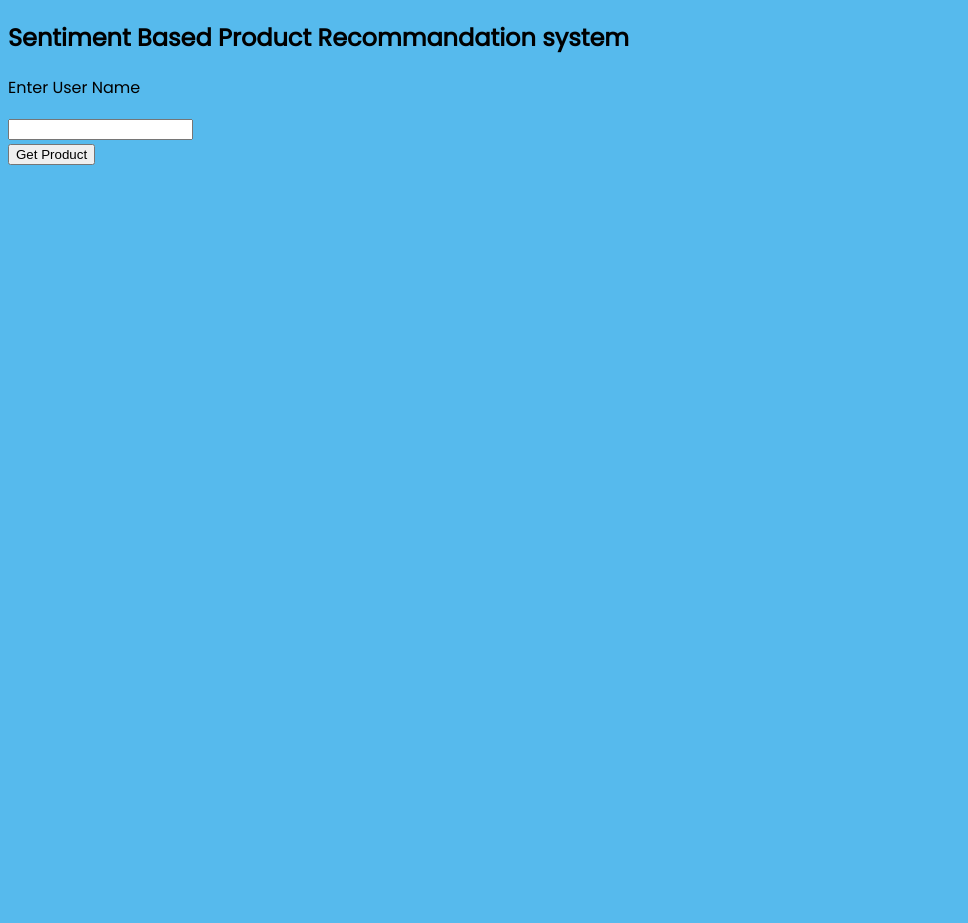
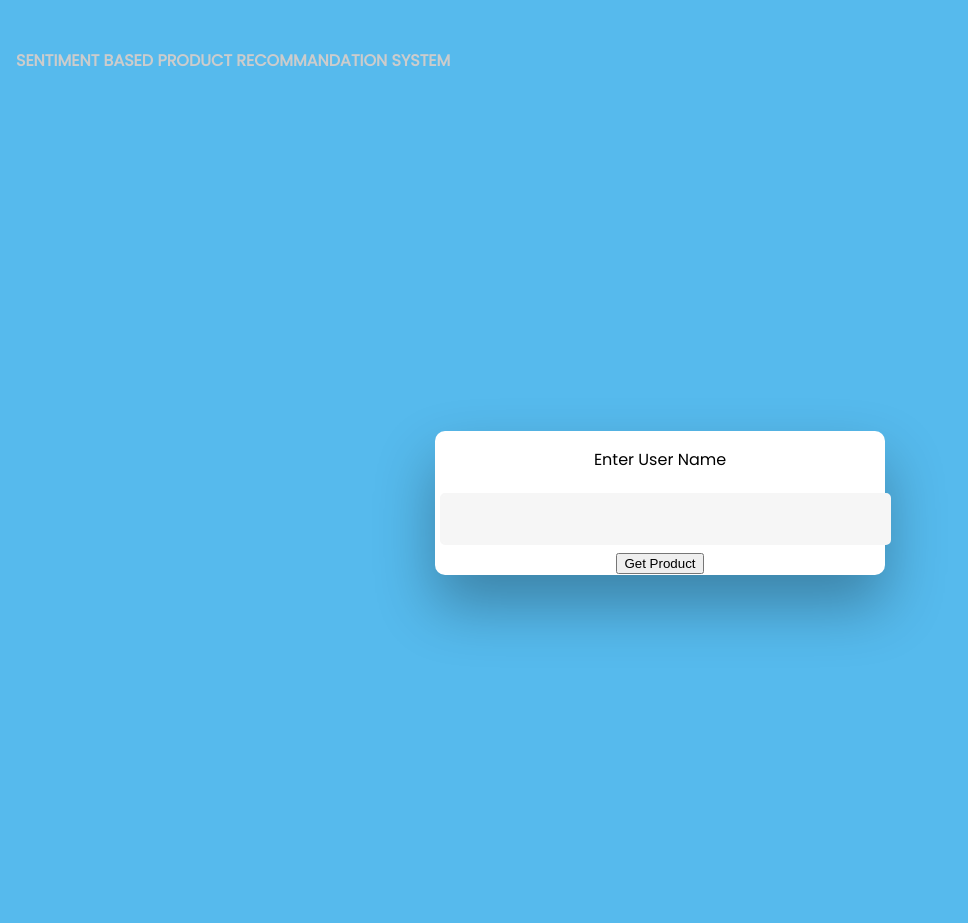
Before and after one commit to DineshLJ/Sentiment-Based-Product-Recommendation-System, a Flask app: page / in a window 1280 px wide. Shown: the whole page, without its empty margins (0-968 px from the left). Before the commit the page ends 165 px from the top, so only its background shows below. Run offline with Flask 2, Linux system fonts and the light colour scheme.

Commit message:
Update home.html

```diff
--- a/templates/home.html
+++ b/templates/home.html
@@ -5,7 +5,51 @@
 		@import url('https://fonts.googleapis.com/css?family=Poppins');
 		html {background-color: #56baed;}
                 body {font-family: "Poppins", sans-serif;height: 100vh;}
+		a {color: #92badd;display:inline-block;text-decoration: none;font-weight: 400;}
+		h2 {text-align: center;font-size: 16px;font-weight: 600;text-transform: uppercase;display:inline-block;margin: 40px 8px 10px 8px; color: #cccccc;}
+		.wrapper {display: flex;align-items: center;flex-direction: column; justify-content: center;width: 100%;min-height: 100%;padding: 20px;}
+		#formContent {
+  -webkit-border-radius: 10px 10px 10px 10px;
+  border-radius: 10px 10px 10px 10px;
+  background: #fff;
+  padding: 30px;
+  width: 90%;
+  max-width: 450px;
+  position: relative;
+  padding: 0px;
+  -webkit-box-shadow: 0 30px 60px 0 rgba(0,0,0,0.3);
+  box-shadow: 0 30px 60px 0 rgba(0,0,0,0.3);
+  text-align: center;
+}
+		input[type=text] {
+  background-color: #f6f6f6;
+  border: none;
+  color: #0d0d0d;
+  padding: 15px 32px;
+  text-align: center;
+  text-decoration: none;
+  display: inline-block;
+  font-size: 16px;
+  margin: 5px;
+  width: 85%;
+  border: 2px solid #f6f6f6;
+  -webkit-transition: all 0.5s ease-in-out;
+  -moz-transition: all 0.5s ease-in-out;
+  -ms-transition: all 0.5s ease-in-out;
+  -o-transition: all 0.5s ease-in-out;
+  transition: all 0.5s ease-in-out;
+  -webkit-border-radius: 5px 5px 5px 5px;
+  border-radius: 5px 5px 5px 5px;
+}
 
+input[type=text]:focus {
+  background-color: #fff;
+  border-bottom: 2px solid #5fbae9;
+}
+
+input[type=text]:placeholder {
+  color: #cccccc;
+}
 	</style>
 	<title>Home</title>
 
@@ -19,7 +63,8 @@
 		</div>
 	</header>
 
-	 <div class="ml-container">
+	 <div class="wrapper">
+          <div id="formContent">
 
 		<form action="{{ url_for('recommend_product')}}" method="POST">
 			<p>Enter User Name</p>
@@ -27,7 +72,7 @@
 			<br/>
 			<input type="submit" class="btn-info" value="Get Product">
 		</form>
-
+          </div>
 	</div>
 
 
```
